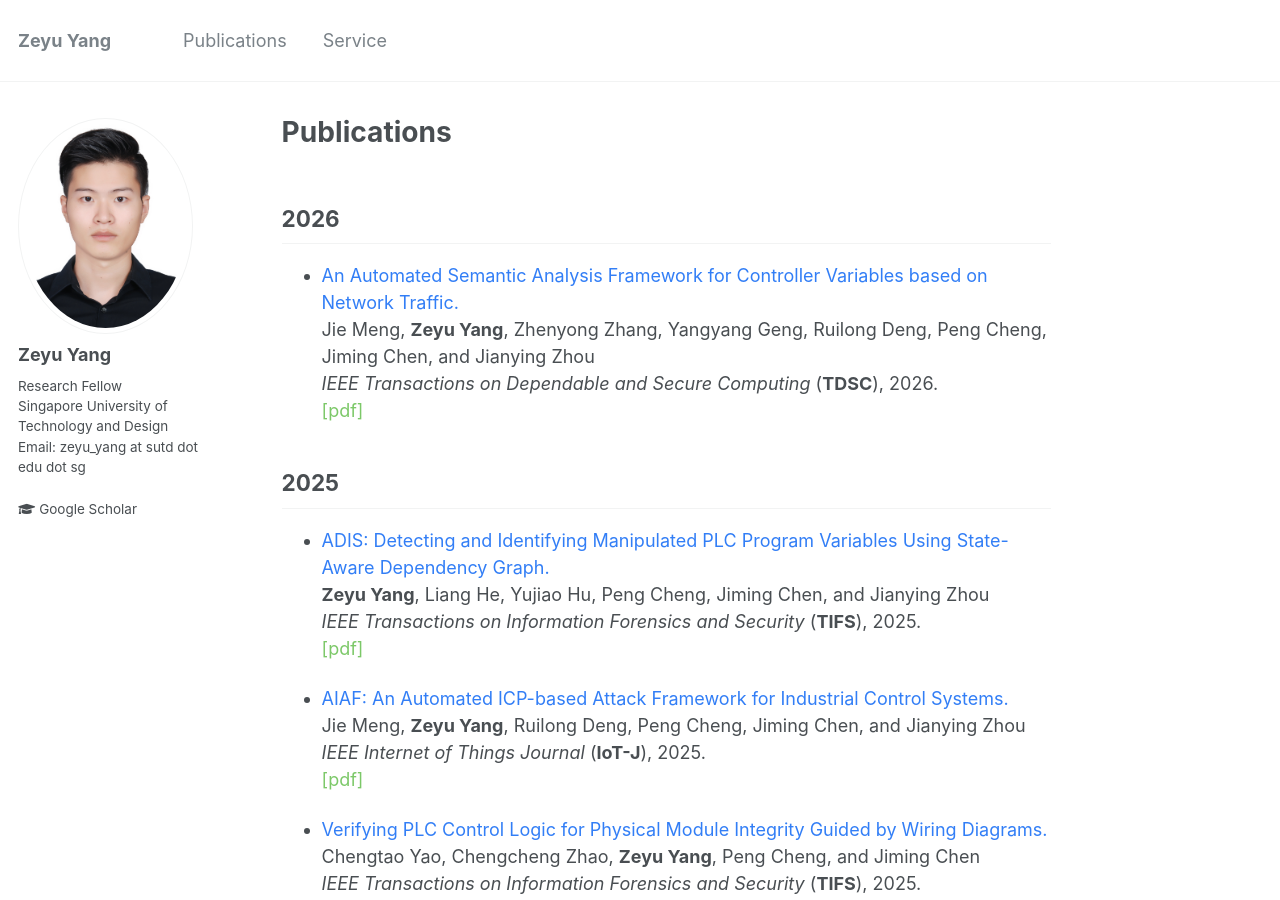
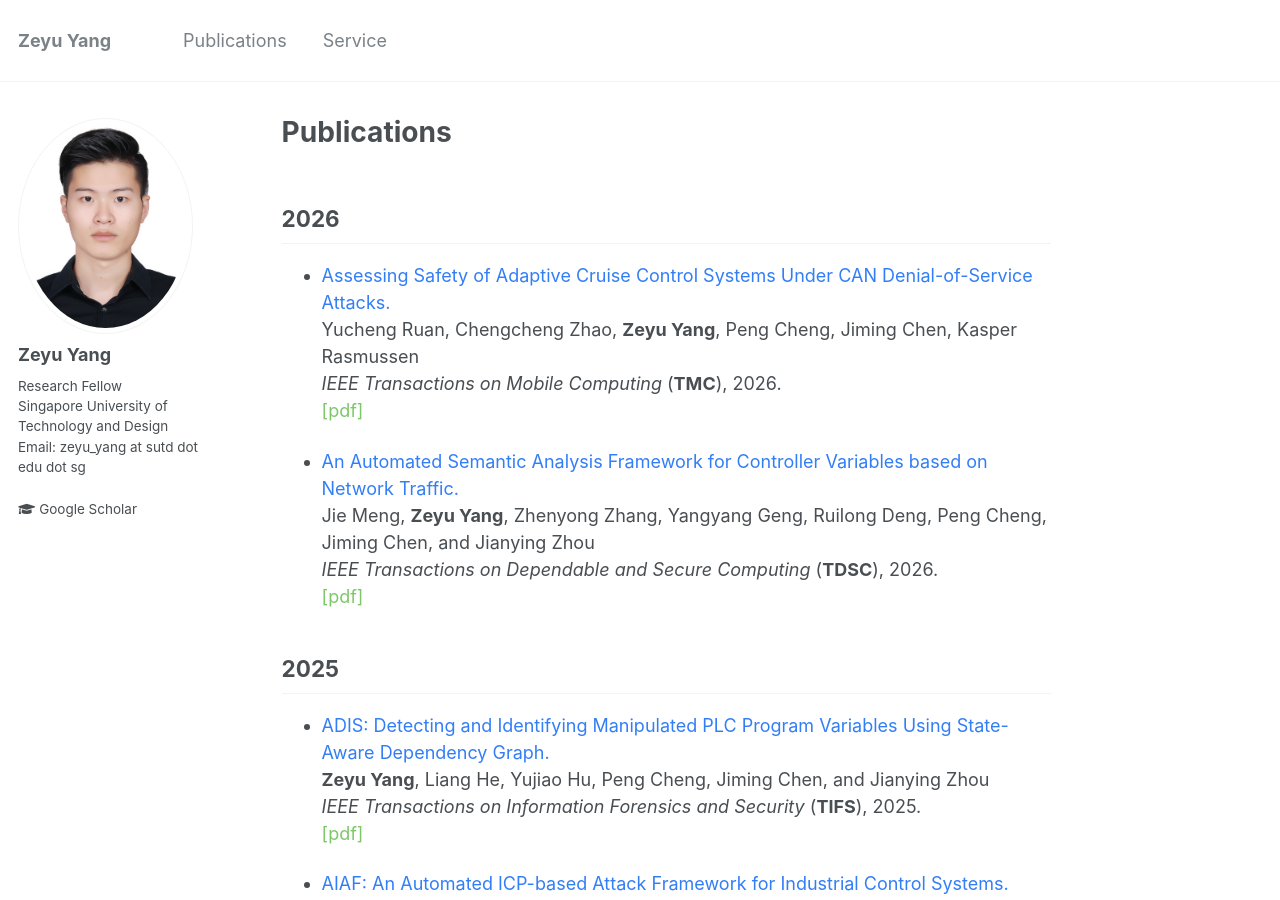
Before and after one commit to zeyuid/zeyuid.github.io, a Jekyll site: the page built from _pages/publications.md, in a window 1280 px wide and 900 px high. Built offline with Jekyll 4.4.1, drawn with Linux system fonts in a browser that asks for light colours.

Commit message:
add file

```diff
--- a/_pages/publications.md
+++ b/_pages/publications.md
@@ -6,13 +6,22 @@ author_profile: true
 ---
 
 ## 2026
+* <font color="#327ef6">Assessing Safety of Adaptive Cruise Control Systems Under CAN Denial-of-Service Attacks.</font>
+<!-- <br> -->
+Yucheng Ruan, Chengcheng Zhao, **Zeyu Yang**, Peng Cheng, Jiming Chen, Kasper Rasmussen
+<br>
+<i>IEEE Transactions on Mobile Computing</i> (**TMC**), 2026.
+<br>
+<a href="https://ieeexplore.ieee.org/abstract/document/11603578" style="text-decoration: none;"><font color="#7cc868">[pdf]</font></a>
+
+
 * <font color="#327ef6">An Automated Semantic Analysis Framework for Controller Variables based on Network Traffic.</font>
 <!-- <br> -->
 Jie Meng, **Zeyu Yang**, Zhenyong Zhang, Yangyang Geng, Ruilong Deng, Peng Cheng, Jiming Chen, and Jianying Zhou
 <br>
 <i>IEEE Transactions on Dependable and Secure Computing</i> (**TDSC**), 2026.
 <br>
-<a href="" style="text-decoration: none;"><font color="#7cc868">[pdf]</font></a>
+<a href="https://ieeexplore.ieee.org/abstract/document/11408245" style="text-decoration: none;"><font color="#7cc868">[pdf]</font></a>
 
 
 
```
Also changed, not shown: _pages/about.md (+7 -1 lines), _pages/service.md (+1 -0 lines).
